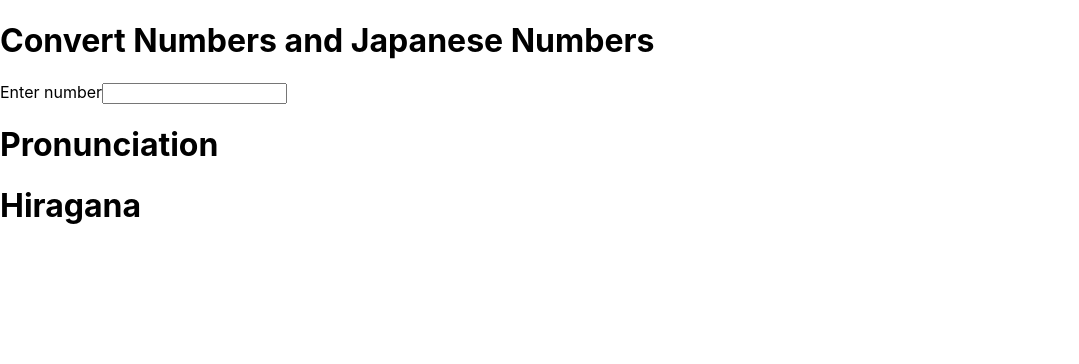
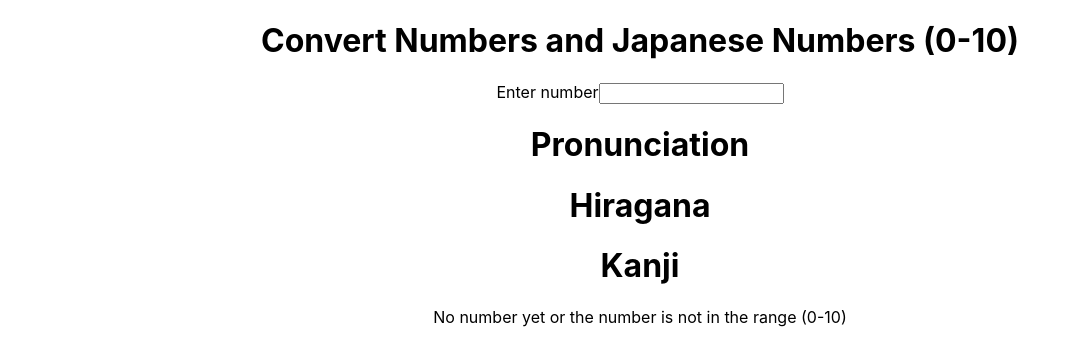
Before and after one commit to albertoor/japanase-numbers, a React (Create React App) app: page / in a window 1280 px wide. Shown: the top 364 px of the page, without its empty margins (0-1079 px from the left). Built offline with nearby package versions, Linux system fonts and the light colour scheme.

Commit message:
adding images

```diff
--- a/public/index.html
+++ b/public/index.html
@@ -24,7 +24,7 @@
       work correctly both with client-side routing and a non-root public URL.
       Learn how to configure a non-root public URL by running `npm run build`.
     -->
-    <title>React App</title>
+    <title>Japanese Numbers</title>
   </head>
   <body>
     <noscript>You need to enable JavaScript to run this app.</noscript>
--- a/src/App.js
+++ b/src/App.js
@@ -1,10 +1,11 @@
 import React from "react";
+import "./App.css";
 import Input from "./components/Input/Input";
 
 export default function App() {
   return (
-    <div>
-      <h1>Convert Numbers and Japanese Numbers</h1>
+    <div className="App">
+      <h1>Convert Numbers and Japanese Numbers (0-10)</h1>
       <Input />
     </div>
   );
--- /dev/null
+++ b/src/components/Card/Card.js
@@ -0,0 +1,30 @@
+import React from "react";
+
+const images = [
+  "https://takelessons.com/blog/wp-content/uploads/2015/06/zero1.jpg",
+  "https://takelessons.com/blog/wp-content/uploads/2015/06/one.jpg",
+  "https://takelessons.com/blog/wp-content/uploads/2015/06/two.jpg",
+  "https://takelessons.com/blog/wp-content/uploads/2015/06/three.jpg",
+  "https://takelessons.com/blog/wp-content/uploads/2015/06/four.jpg",
+  "https://takelessons.com/blog/wp-content/uploads/2015/06/five.jpg",
+  "https://takelessons.com/blog/wp-content/uploads/2015/06/sox.jpg",
+  "https://takelessons.com/blog/wp-content/uploads/2015/06/seven.jpg",
+  "https://takelessons.com/blog/wp-content/uploads/2015/06/eight.jpg",
+  "https://takelessons.com/blog/wp-content/uploads/2015/06/nine.jpg",
+  "https://takelessons.com/blog/wp-content/uploads/2015/06/ten.jpg",
+];
+
+export default function Card({ pronunciation, hiragana, kanji, number }) {
+  return (
+    <div>
+      <h1>Pronunciation {pronunciation}</h1>
+      <h1>Hiragana {hiragana}</h1>
+      <h1>Kanji {kanji}</h1>
+      {number ? (
+        <img src={images[number]} alt="number" srcset="" />
+      ) : (
+        <p>No number yet or the number is not in the range (0-10)</p>
+      )}
+    </div>
+  );
+}
--- a/src/components/Input/Input.js
+++ b/src/components/Input/Input.js
@@ -1,9 +1,10 @@
 import { useState } from "react";
+import Card from "../Card/Card";
 import useJapaneseNumber from "../../hooks/useJapaneseNumber";
 
 export default function Input() {
   const [number, setNumber] = useState();
-  const { pronunciation, hiragana } = useJapaneseNumber(number);
+  const { pronunciation, hiragana, kanji } = useJapaneseNumber(number);
 
   const handleChange = (e) => {
     setNumber(e.target.value);
@@ -13,8 +14,12 @@ export default function Input() {
     <>
       <label htmlFor="number">Enter number</label>
       <input type="text" value={number} onChange={(e) => handleChange(e)} />
-      <h1>Pronunciation {pronunciation}</h1>
-      <h1>Hiragana {hiragana}</h1>
+      <Card
+        pronunciation={pronunciation}
+        hiragana={hiragana}
+        kanji={kanji}
+        number={number}
+      />
     </>
   );
 }
--- a/src/constants/japaneseNumbers.js
+++ b/src/constants/japaneseNumbers.js
@@ -1,4 +1,4 @@
-const pronunciations = [
+const pronunciationsOfNumbers = [
   "rei",
   "ichi",
   "ni",
@@ -11,7 +11,7 @@ const pronunciations = [
   "kyuu",
 ];
 
-const hiraganas = [
+const hiraganasOfNumbers = [
   "れい",
   "いち",
   "に",
@@ -24,4 +24,28 @@ const hiraganas = [
   "きゅう",
 ];
 
-export { pronunciations, hiraganas };
+const kanjiOfNumbers = [
+  "〇",
+  "一",
+  "二",
+  "三",
+  "四",
+  "五",
+  "六",
+  "七",
+  "八",
+  "九",
+];
+
+const ten = "juu";
+const tenHiragana = "じゅう";
+const tenKanji = "十";
+
+export {
+  pronunciationsOfNumbers,
+  hiraganasOfNumbers,
+  kanjiOfNumbers,
+  ten,
+  tenHiragana,
+  tenKanji,
+};
--- a/src/hooks/useJapaneseNumber.js
+++ b/src/hooks/useJapaneseNumber.js
@@ -1,16 +1,29 @@
 import { useState, useEffect } from "react";
-import { pronunciations, hiraganas } from "../constants/japaneseNumbers";
+import {
+  pronunciationsOfNumbers,
+  hiraganasOfNumbers,
+  kanjiOfNumbers,
+  ten,
+  tenHiragana,
+  tenKanji,
+} from "../constants/japaneseNumbers";
 
 export default function useJapaneseNumber(number) {
   const [pronunciation, setPronunciation] = useState("");
   const [hiragana, setHiragana] = useState("");
+  const [kanji, setKanji] = useState("");
 
   useEffect(() => {
-    setPronunciation(pronunciations[number]);
-    setHiragana(hiraganas[number]);
+    if (number === "10") {
+      setPronunciation(ten);
+      setHiragana(tenHiragana);
+      setKanji(tenKanji);
+    } else {
+      setPronunciation(pronunciationsOfNumbers[number]);
+      setHiragana(hiraganasOfNumbers[number]);
+      setKanji(kanjiOfNumbers[number]);
+    }
+  }, [number]);
 
-    // setPronu nciation(number.length);
-  }, [number, hiragana]);
-
-  return { pronunciation, hiragana };
+  return { pronunciation, hiragana, kanji };
 }
```
